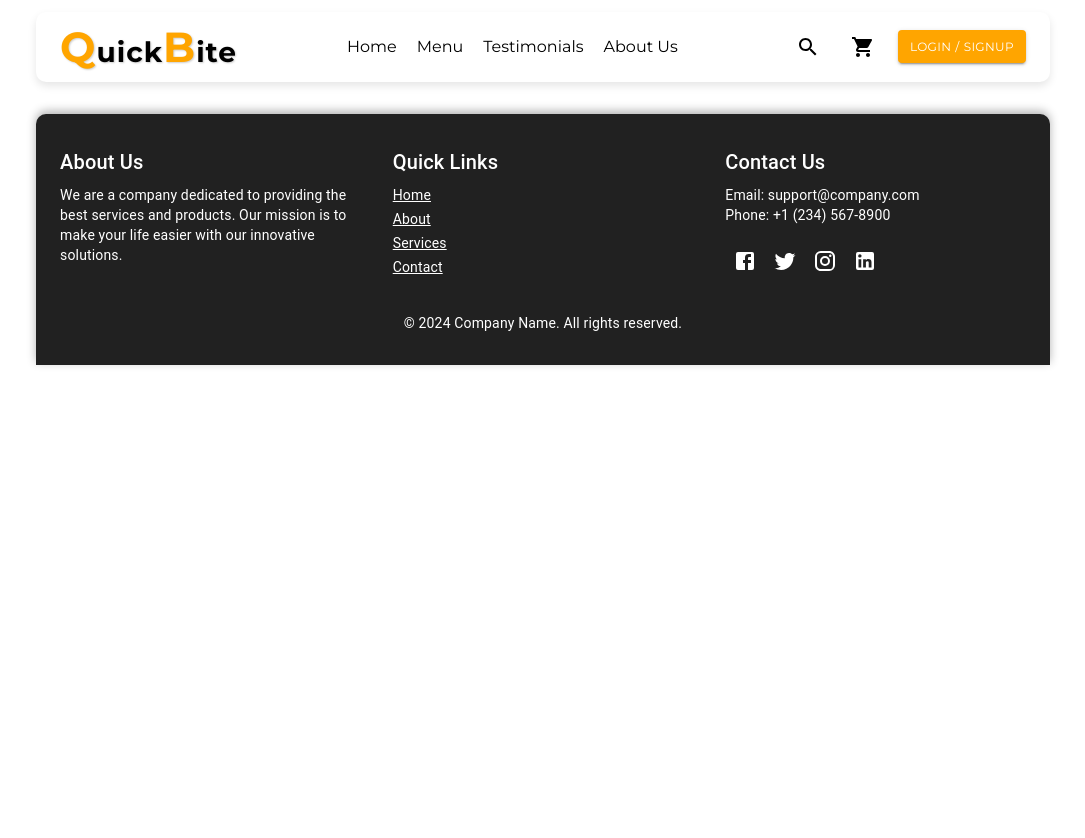
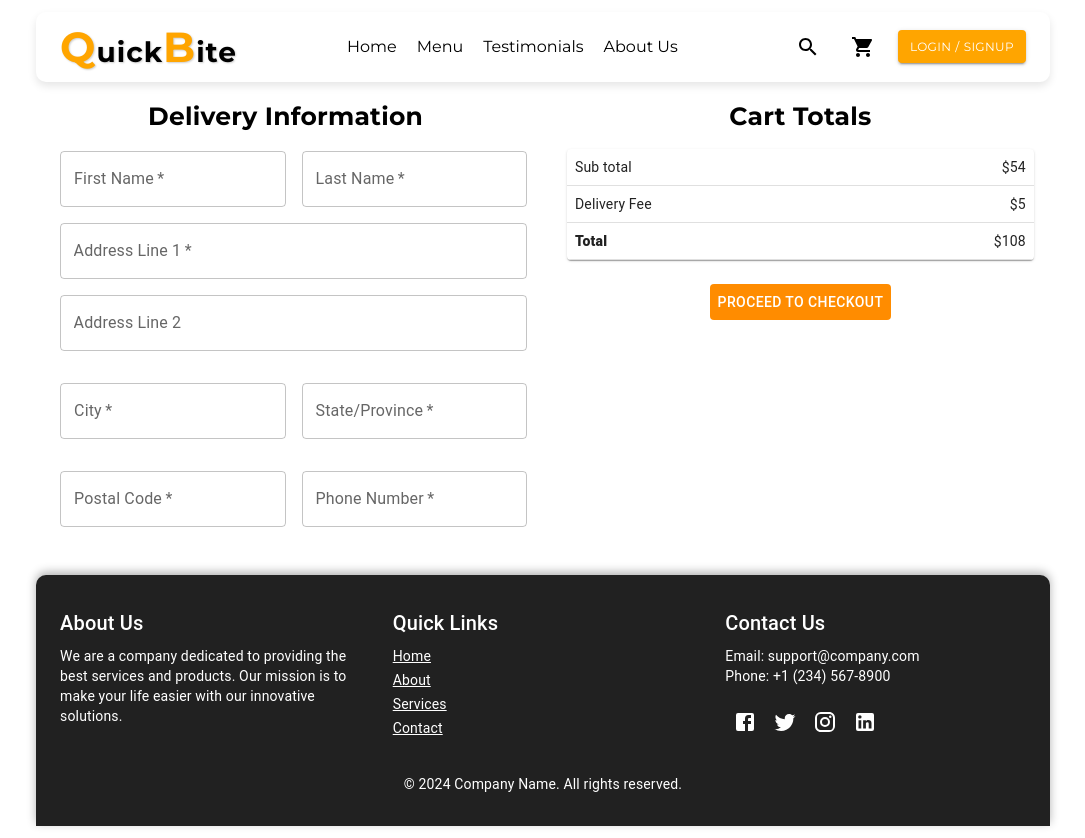
Before and after one commit to pradeep-lumel/food-delivery-app, a React (Vite) app in the folder frontend/: page /order in a window 1280 px wide. Shown: the whole page, without its empty margins (97-1182 px from the left). Before the commit the page ends 800 px from the top, so only its background shows below. Built offline with nearby package versions, Linux system fonts and the light colour scheme.

Commit message:
order and cart ui completed

```diff
--- a/frontend/src/App.jsx
+++ b/frontend/src/App.jsx
@@ -8,6 +8,8 @@ import Footer from './components/Footer';
 import LoginModal from './components/LogIn';
 import SignUpModal from './components/SignUp';
 import Cart from './components/Cart';
+import Order from './components/Order';
+import MyOrders from './components/MyOrders';
 
 function App() {
   return (
@@ -20,6 +22,8 @@ function App() {
       <Route path="/signup" element={<SignUpModal/>} />
       <Route path="/login" element={<LoginModal/>} />
       <Route path="/cart" element={<Cart/>} />
+      <Route path='/order' element={<Order/>}/>
+      <Route path='/my-orders' element={<MyOrders/>}/>
       </Routes>
       <Footer/>
       </Box>
--- a/frontend/src/components/Cart.jsx
+++ b/frontend/src/components/Cart.jsx
@@ -4,7 +4,8 @@ import {
   TableHead, TableRow, Paper, IconButton,
   Stack,
   Container,
-  Box
+  Box,
+  Button
 } from '@mui/material';
 import DeleteIcon from '@mui/icons-material/Delete';
 import TextField from '@mui/material/TextField';
@@ -24,7 +25,6 @@ const Cart = () => {
   const cartItems = [
     { id: 1, title: 'Item 1', price: 10, quantity: 1 },
     { id: 2, title: 'Item 2', price: 20, quantity: 2 },
-    { id: 3, title: 'Item 3', price: 15, quantity: 3 },
   ];
 
   const handleRemove = (id) => {
@@ -69,17 +69,23 @@ const Cart = () => {
         spacing={2}
         direction={{ xs: 'column', md: 'row' }}
         justifyContent="space-between"
-        sx={{ marginTop: '2%', marginBottom: '5%', alignItems: { xs: 'flex-start', md: 'center' } }}
+        sx={{ marginTop: '2%', marginBottom: '3%', alignItems: { xs: 'flex-start', md: 'center' } }}
       >
         <TableContainer sx={{ width: { xs: '100%', md: '45%' }, marginBottom: { xs: '2%', md: 0 } }} component={Paper}>
           <Table>
             <TableBody>
-              {cartItems.map((item) => (
-                <TableRow key={item.id}>
-                  <TableCell sx={{ padding: '8px' }}>{item.id}</TableCell>
+                <TableRow>
+                  <TableCell sx={{ padding: '8px' }}>Sub total</TableCell>
                   <TableCell sx={{ padding: '8px', textAlign: 'right' }}>$54</TableCell>
                 </TableRow>
-              ))}
+                <TableRow>
+                <TableCell sx={{ padding: '8px'}}>Delivery Fee</TableCell>
+                <TableCell sx={{ padding: '8px', textAlign: 'right' }}>$5</TableCell>
+                </TableRow>
+                <TableRow>
+                <TableCell sx={{ padding: '8px',fontWeight:'800'}}>Total</TableCell>
+                <TableCell sx={{ padding: '8px', textAlign: 'right' }}>$108</TableCell>
+                </TableRow>
             </TableBody>
           </Table>
         </TableContainer>
@@ -104,6 +110,7 @@ const Cart = () => {
           }}
         />
       </Stack>
+      <Button sx={{bgcolor:'darkOrange',color:'white'}}>PROCEED TO CHECKOUT</Button>
     </Container>
   );
 };
--- /dev/null
+++ b/frontend/src/components/MyOrders.jsx
@@ -0,0 +1,65 @@
+import { Box, Button, Paper, Typography } from '@mui/material'
+import React from 'react'
+import { HeadingTypo } from '../utils/Typo'
+import WidgetsIcon from '@mui/icons-material/Widgets';
+
+const MyOrders = () => {
+  // Dummy data for orders
+  const orders = [
+    { id: 1, date: '2024-09-10', total: '$54', status: 'Delivered' },
+    { id: 2, date: '2024-09-08', total: '$108', status: 'Pending' },
+  ];
+
+  return (
+    <Box sx={{ p: 2 }}>
+      <HeadingTypo sx={{ marginBottom: { xs: '2%', sm: '3%' } }}>My Orders</HeadingTypo>
+
+      {orders.map((order) => (
+        <Paper
+          key={order.id}
+          sx={{
+            p: { xs: 1, sm: 2 },
+            mb: { xs: 1, sm: 2 },
+            borderRadius: 1,
+            border: '1px solid gray',
+            display: 'flex',
+            flexDirection: { xs: 'column', sm: 'row' },
+            justifyContent: 'space-between',
+            alignItems: { xs: 'start', sm: 'center' },
+            gap: { xs: 1, sm: 2 },
+          }}
+        >
+            <Typography
+              variant="h6"
+              sx={{ fontSize: { xs: '14px', sm: '16px' } }}
+            >
+             <WidgetsIcon sx={{color:'brown'}}/>
+            </Typography>
+            <Typography sx={{ fontSize: { xs: '12px', sm: '14px' } }}>
+              Date: {order.date}
+            </Typography>
+            <Typography sx={{ fontSize: { xs: '12px', sm: '14px' } }}>
+              Total: {order.total}
+            </Typography>
+            <Typography sx={{ fontSize: { xs: '12px', sm: '14px' } }}>
+              Status: {order.status}
+            </Typography>
+          <Button
+            sx={{
+              bgcolor: 'lightsalmon',
+              color: 'black',
+              fontSize: { xs: '10px', sm: '12px' },
+              fontWeight: '700',
+              fontFamily: 'Montserrat',
+              mt: { xs: 0, sm: 0 },
+            }}
+          >
+            Track Order
+          </Button>
+        </Paper>
+      ))}
+    </Box>
+  );
+}
+
+export default MyOrders;
--- /dev/null
+++ b/frontend/src/components/Order.jsx
@@ -0,0 +1,130 @@
+    import { Box, Button, Grid, Paper, Stack, Table, TableBody, TableCell, TableContainer, TableRow, TextField } from '@mui/material'
+    import React from 'react'
+    import { HeadingTypo } from '../utils/Typo'
+
+    const Order = () => {
+    return (
+        <Stack
+        direction={{ xs: 'column', md: 'row' }}
+        justifyContent="space-between"
+        alignItems="start"
+        spacing={2}
+        >
+        {/* Delivery Information Box */}
+        <Box
+            sx={{
+            p: 2,
+            width: { xs: '100%', md: '50%' },
+            display: 'flex',
+            flexDirection: 'column',
+            justifyContent: 'center',
+            alignItems: 'center',
+            }}
+        >
+            <HeadingTypo>Delivery Information</HeadingTypo>
+            <Stack spacing={2} component="form" sx={{ width: { xs: '100%', sm: '90%', md: '100%' }, alignItems: 'center' }}>
+            <Grid container spacing={2}>
+                <Grid item xs={12} sm={6}>
+                <TextField
+                    label="First Name"
+                    variant="outlined"
+                    fullWidth
+                    required
+                />
+                </Grid>
+                <Grid item xs={12} sm={6}>
+                <TextField
+                    label="Last Name"
+                    variant="outlined"
+                    fullWidth
+                    required
+                />
+                </Grid>
+            </Grid>
+
+            {/* Address Line 1 */}
+            <TextField
+                label="Address Line 1"
+                variant="outlined"
+                fullWidth
+                sx={{marginLeft:'15px !important'}}
+                required
+            />
+
+            {/* Address Line 2 */}
+            <TextField
+                label="Address Line 2"
+                variant="outlined"
+                sx={{marginLeft:'15px !important'}}
+                fullWidth
+            />
+
+            {/* City and State/Province in the same row */}
+            <Grid container spacing={2}>
+                <Grid item xs={12} sm={6}>
+                <TextField
+                    label="City"
+                    variant="outlined"
+                    fullWidth
+                    required
+                />
+                </Grid>
+                <Grid item xs={12} sm={6}>
+                <TextField
+                    label="State/Province"
+                    variant="outlined"
+                    fullWidth
+                    required
+                />
+                </Grid>
+            </Grid>
+
+            {/* Postal Code and Phone Number in the same row */}
+            <Grid container spacing={2}>
+                <Grid item xs={12} sm={6}>
+                <TextField
+                    label="Postal Code"
+                    variant="outlined"
+                    fullWidth
+                    required
+                />
+                </Grid>
+                <Grid item xs={12} sm={6}>
+                <TextField
+                    label="Phone Number"
+                    variant="outlined"
+                    fullWidth
+                    required
+                />
+                </Grid>
+            </Grid>
+            </Stack>
+        </Box>
+
+        <Box sx={{ p: 2, width: { xs: '100%', md: '50%' },display:'flex',flexDirection:'column',alignItems:'center' }}>
+            <HeadingTypo sx={{marginBottom:'3%'}}>Cart Totals</HeadingTypo>
+            <TableContainer sx={{ width: '100%' }} component={Paper}>
+            <Table>
+                <TableBody>
+                <TableRow>
+                    <TableCell sx={{ padding: '8px' }}>Sub total</TableCell>
+                    <TableCell sx={{ padding: '8px', textAlign: 'right' }}>$54</TableCell>
+                </TableRow>
+                <TableRow>
+                    <TableCell sx={{ padding: '8px' }}>Delivery Fee</TableCell>
+                    <TableCell sx={{ padding: '8px', textAlign: 'right' }}>$5</TableCell>
+                </TableRow>
+                <TableRow>
+                    <TableCell sx={{ padding: '8px', fontWeight: '800' }}>Total</TableCell>
+                    <TableCell sx={{ padding: '8px', textAlign: 'right' }}>$108</TableCell>
+                </TableRow>
+                </TableBody>
+            </Table>
+            </TableContainer>
+            <Button sx={{bgcolor:'darkOrange',color:'white',marginTop:'5%'}}>PROCEED TO CHECKOUT</Button>
+        </Box>
+        </Stack>
+    );
+    }
+
+    export default Order;
```
